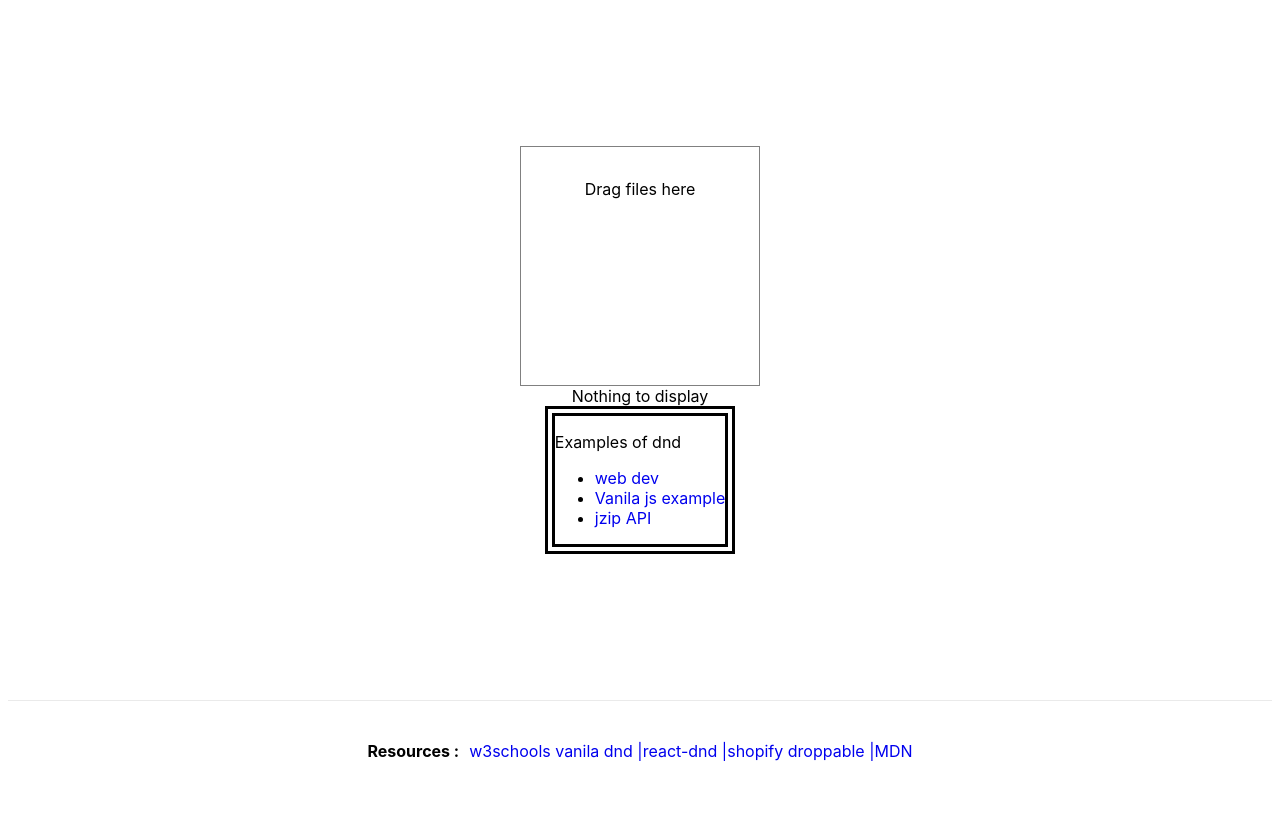
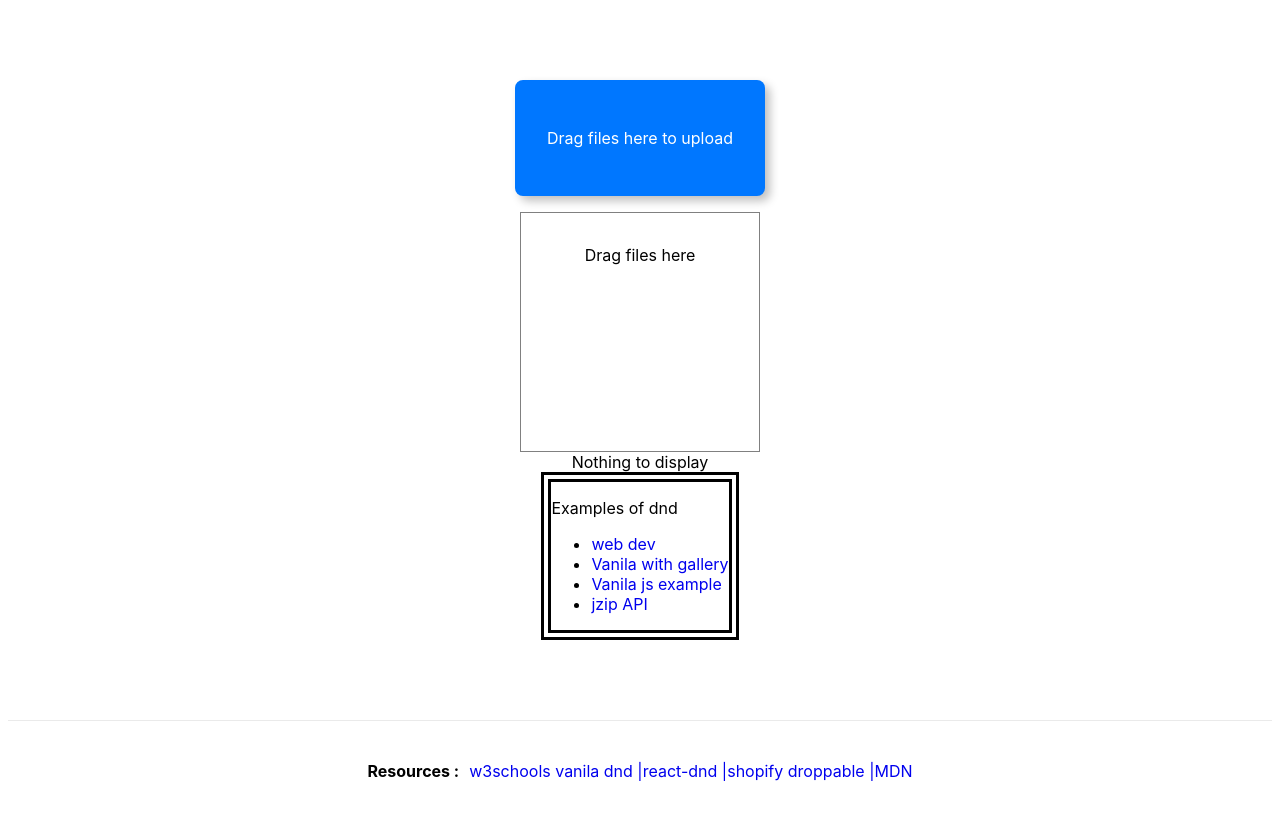
Before and after one commit to dommyrock/compressThanZip, a Next.js app in the folder compress-and-zip/: page / in a window 1280 px wide. Built offline with nearby package versions, Linux system fonts and the light colour scheme.

Commit message:
added custom dnd component -TODO: refactor it to make more performant and stylish

```diff
--- a/compress-and-zip/pages/index.js
+++ b/compress-and-zip/pages/index.js
@@ -3,8 +3,18 @@ import styles from "../styles/Home.module.css";
 import { DndProvider } from "react-dnd";
 import { HTML5Backend } from "react-dnd-html5-backend";
 import { Container } from "../src/components/droppable/DroppableContainer";
+import { useReducer } from "react";
+import { dragEventsReducer } from "../src/reducers/dragEventsReducer";
+import DragAndDrop from "../src/components/customDnd/DragAndDrop";
 
 export default function Home() {
+  //v2
+  const [data, dispatch] = useReducer(dragEventsReducer, {
+    dropDepth: 0,
+    inDropZone: false,
+    fileList: [],
+  });
+
   return (
     <div className={styles.container}>
       <Head>
@@ -13,7 +23,16 @@ export default function Home() {
       </Head>
 
       <main className={styles.main}>
-        {/* TODO ..FIND OUT HOW TO CUSTOMIZE REACT DND OR MAKE IT ALL CUSTOM FOR EASYER STYLNG (WEB DEV EXAMPLE) */}
+        {/* Custom dnd TODO: refactor this with memo and useCallback liek premade dnd and add custom css from "vanila with gallery*/}
+        <div>
+          <DragAndDrop data={data} dispatch={dispatch} />
+          <ol className="dropped-files">
+            {data.fileList.map((f) => {
+              return <li key={f.name}>{f.name}</li>;
+            })}
+          </ol>
+        </div>
+        {/* react-dnd Premade compoenent for handling file dnd , wash hard to style so i made custom one */}
         <DndProvider backend={HTML5Backend}>
           <Container />
         </DndProvider>
@@ -24,6 +43,11 @@ export default function Home() {
             <ul>
               <li>
                 <a href="https://web.dev/drag-and-drop/">web dev</a>
+              </li>
+              <li>
+                <a href="https://www.smashingmagazine.com/2018/01/drag-drop-file-uploader-vanilla-js/">
+                  Vanila with gallery
+                </a>
               </li>
               <li>
                 <a href="https://www.digitalocean.com/community/tutorials/js-drag-and-drop-vanilla-js">
--- /dev/null
+++ b/compress-and-zip/src/actions.js
@@ -0,0 +1,3 @@
+export const SET_DROP_DEPTH = "SET_DROP_DEPTH";
+export const SET_IN_DROP_ZONE = "SET_IN_DROP_ZONE";
+export const ADD_FILE_TO_LIST = "ADD_FILE_TO_LIST";
--- /dev/null
+++ b/compress-and-zip/src/components/customDnd/DragAndDrop.js
@@ -0,0 +1,59 @@
+import { ADD_FILE_TO_LIST, SET_DROP_DEPTH, SET_IN_DROP_ZONE } from "../../actions";
+
+const DragAndDrop = (props) => {
+  const { data, dispatch } = props;
+
+  const handleDragEnter = (e) => {
+    e.preventDefault();
+    e.stopPropagation();
+
+    dispatch({ type: SET_DROP_DEPTH, dropDepth: data.dropDepth + 1 });
+  };
+
+  const handleDragLeave = (e) => {
+    e.preventDefault();
+    e.stopPropagation();
+
+    dispatch({ type: SET_DROP_DEPTH, dropDepth: data.dropDepth - 1 });
+    if (data.dropDepth > 0) return;
+    dispatch({ type: SET_IN_DROP_ZONE, inDropZone: false });
+  };
+
+  const handleDragOver = (e) => {
+    e.preventDefault();
+    e.stopPropagation();
+
+    e.dataTransfer.dropEffect = "copy";
+    dispatch({ type: SET_IN_DROP_ZONE, inDropZone: true });
+  };
+
+  const handleDrop = (e) => {
+    e.preventDefault();
+    e.stopPropagation();
+
+    let files = [...e.dataTransfer.files];
+
+    if (files && files.length > 0) {
+      const existingFiles = data.fileList.map((f) => f.name);
+      files = files.filter((f) => !existingFiles.includes(f.name));
+
+      dispatch({ type: ADD_FILE_TO_LIST, files });
+      dispatch({ type: SET_DROP_DEPTH, dropDepth: 0 });
+      dispatch({ type: SET_IN_DROP_ZONE, inDropZone: false });
+    }
+  };
+
+  return (
+    <div
+      className={data.inDropZone ? "drag-drop-zone inside-drag-area" : "drag-drop-zone"}
+      onDrop={(e) => handleDrop(e)}
+      onDragOver={(e) => handleDragOver(e)}
+      onDragEnter={(e) => handleDragEnter(e)}
+      onDragLeave={(e) => handleDragLeave(e)}
+    >
+      <p>Drag files here to upload</p>
+    </div>
+  );
+};
+
+export default DragAndDrop;
--- /dev/null
+++ b/compress-and-zip/src/reducers/dragEventsReducer.js
@@ -0,0 +1,14 @@
+import { ADD_FILE_TO_LIST, SET_DROP_DEPTH, SET_IN_DROP_ZONE } from "../actions";
+
+export const dragEventsReducer = (state, action) => {
+  switch (action.type) {
+    case SET_DROP_DEPTH:
+      return { ...state, dropDepth: action.dropDepth };
+    case SET_IN_DROP_ZONE:
+      return { ...state, inDropZone: action.inDropZone };
+    case ADD_FILE_TO_LIST:
+      return { ...state, fileList: state.fileList.concat(action.files) };
+    default:
+      return state;
+  }
+};
--- a/compress-and-zip/styles/globals.css
+++ b/compress-and-zip/styles/globals.css
@@ -16,3 +16,25 @@ a:hover {
 * {
   box-sizing: border-box;
 }
+
+/* Droppable css */
+.drag-drop-zone {
+  padding: 2rem;
+  text-align: center;
+  background: #07f;
+  border-radius: 0.5rem;
+  box-shadow: 5px 5px 10px #c0c0c0;
+}
+.drag-drop-zone p {
+  color: #fff;
+}
+.drag-drop-zone.inside-drag-area {
+  opacity: 0.7;
+}
+.dropped-files li {
+  color: #07f;
+  padding: 3px;
+  text-align: left;
+  font-weight: bold;
+}
+/* Droppable css  Ends*/
```
Also changed, not shown: compress-and-zip/src/components/asdf.js (deleted).
